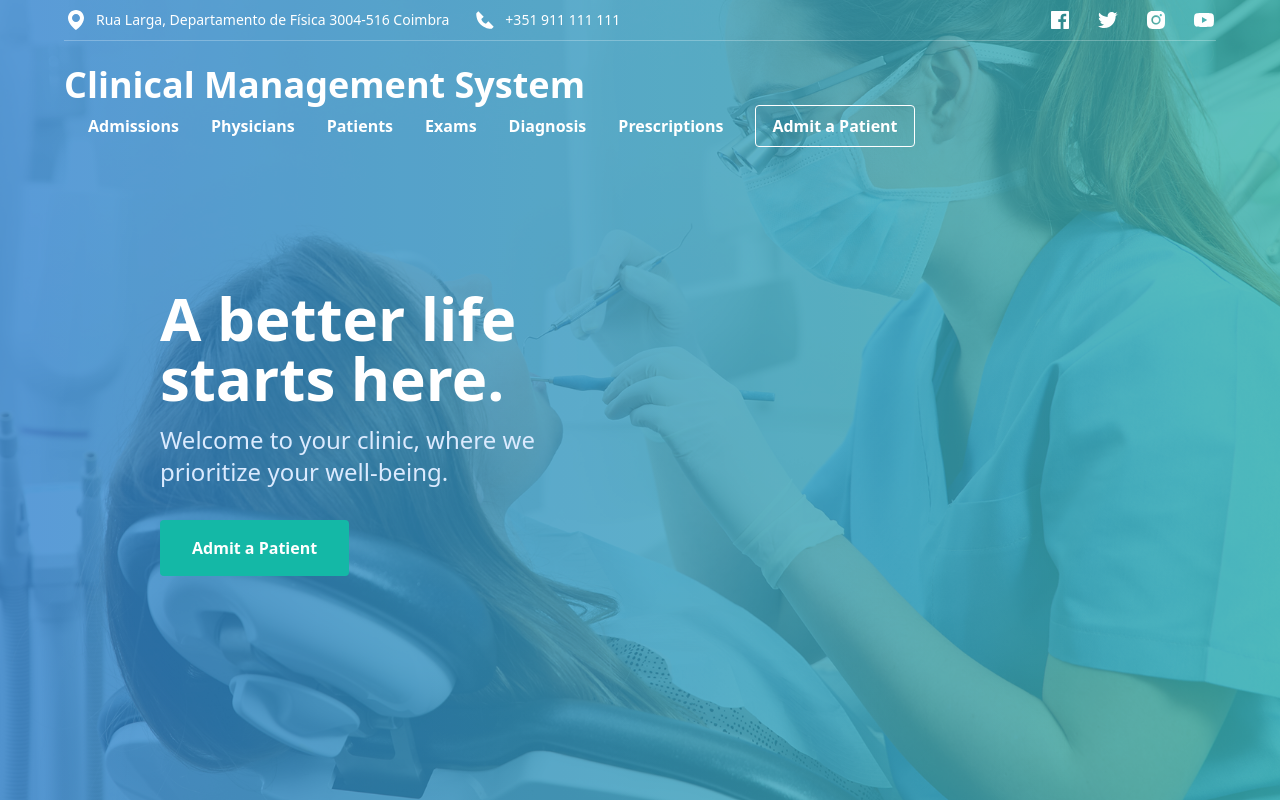
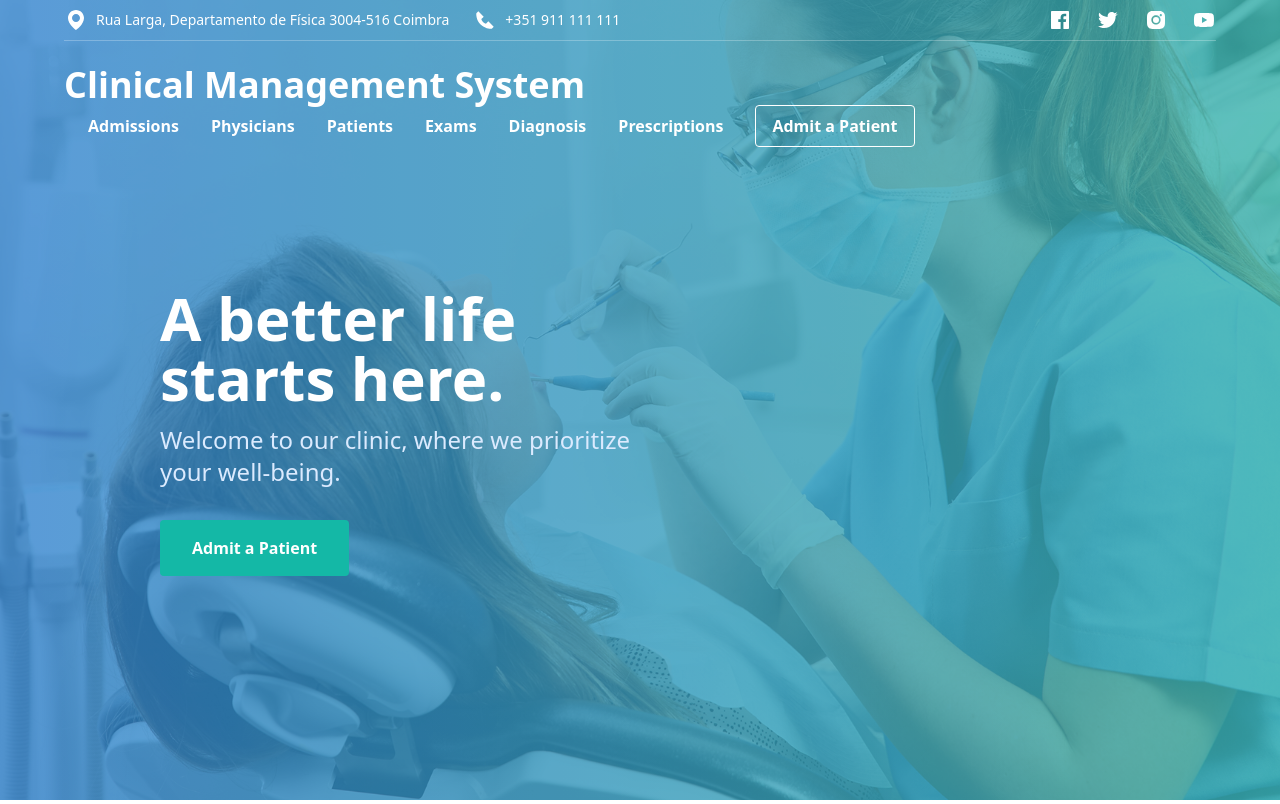
Before and after one commit to AzoreanBoy/hospitalMS, a Django app: page / in a window 1280 px wide. Shown: the top 804 px of the page. Run offline with Django 4.2, Linux system fonts and the light colour scheme; style sheets or scripts are compiled from the project's sources; some libraries are stand-ins or nearby versions.

Commit message:
Update hero.html

```diff
--- a/app/templates/app/hero.html
+++ b/app/templates/app/hero.html
@@ -9,7 +9,7 @@
       <div class="lg:w-3/4 xl:w-2/4 relative z-10 h-100 lg:mt-16">
         <div>
           <h1 class="text-white text-4xl md:text-5xl xl:text-6xl font-bold leading-tight">A better life starts here.</h1>
-          <p class="text-blue-100 text-xl md:text-2xl leading-snug mt-4">Welcome to your clinic, where we prioritize your well-being.</p>
+          <p class="text-blue-100 text-xl md:text-2xl leading-snug mt-4">Welcome to our clinic, where we prioritize your well-being.</p>
           <a href="{% url 'newAdmission' %}" class="px-8 py-4 bg-teal-500 text-white rounded inline-block mt-8 font-semibold">Admit a Patient</a>
         </div>
       </div>
```
